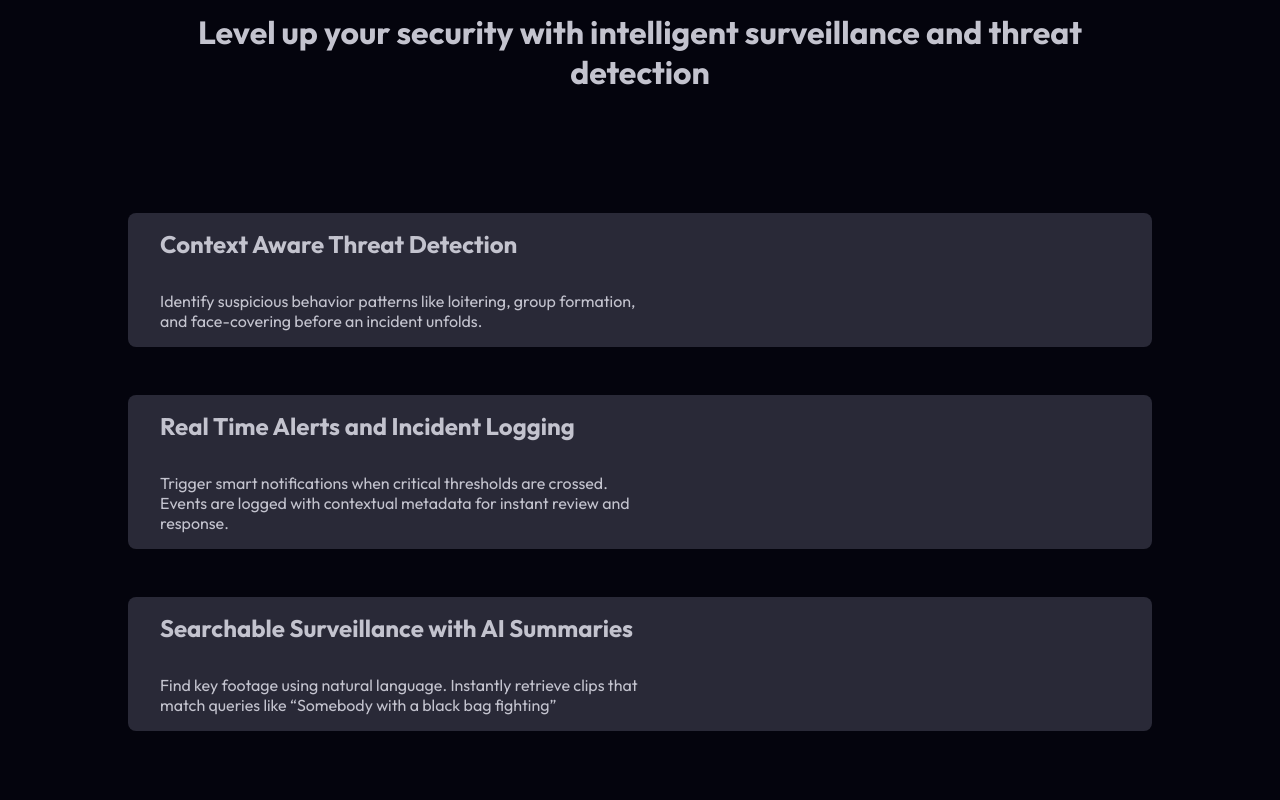
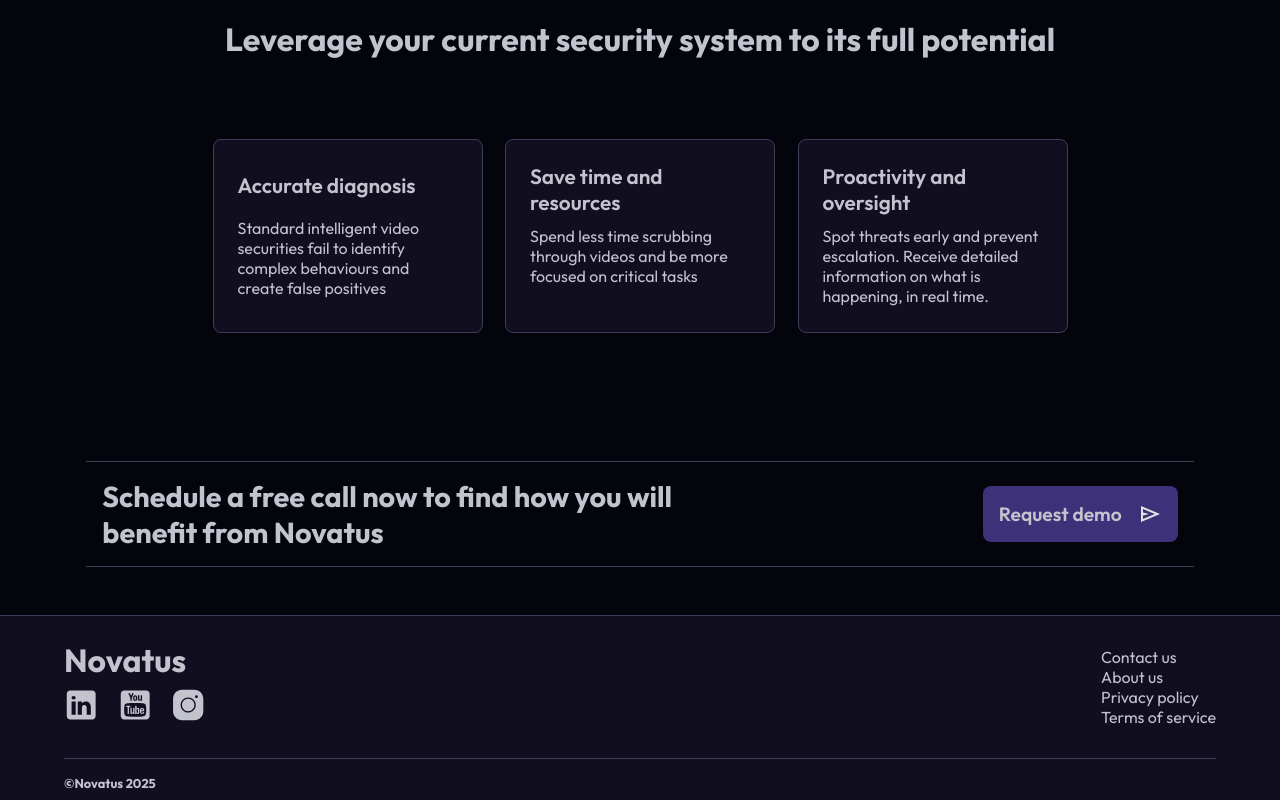
Before and after one commit to helauren42/ai-security-website, a React app in the folder FrontEnd/: page / in a window 1280 px wide. Shown: the part 1520-2320 px from the top of the page. Built offline with nearby package versions, Linux system fonts and the light colour scheme.

Commit message:
renamed capabilities section, changed beenefits cards, minor design tweaks

```diff
--- a/FrontEnd/src/CSS/Benefits.css
+++ b/FrontEnd/src/CSS/Benefits.css
@@ -46,7 +46,8 @@
 }
 
 .cards-container {
-  width: 100%;
+  width: auto;
+  max-width: 100vw;
   display: flex;
   flex-wrap: wrap;
   flex-direction: row;
--- a/FrontEnd/src/CSS/TripCardBlocks.css
+++ b/FrontEnd/src/CSS/Capabilities.css
@@ -1,25 +1,22 @@
 .tc-wrapper {
   height: auto;
-  min-height: 100vh;
-  display: grid;
-  place-items: center;
-  margin: 2rem 0;
-  margin-top: 5rem;
+  width: 100%;
+  display: flex;
+  flex-direction: column;
+  justify-content: space-around;
+  align-items: center;
 }
 
 .trip-card-section {
-  height: auto;
-  min-height: 100vh;
-  width: 80%;
+  max-width: 90%;
   display: flex;
   flex-direction: column;
   justify-content: space-evenly;
   align-items: center;
-  gap: 5rem;
-  margin: 0 3rem;
 }
 
 .trip-card-title {
+  max-width: 10%;
   color: var(--text-white);
   font-size: 2rem;
   text-align: center;
@@ -33,7 +30,6 @@
   justify-content: space-evenly;
   align-items: center;
   flex-direction: column;
-  gap: 3rem;
 }
 
 .classic-trip-card {
--- a/FrontEnd/src/CSS/Footer.css
+++ b/FrontEnd/src/CSS/Footer.css
@@ -1,5 +1,5 @@
 #footer-section {
-  height: 25vh;
+  height: auto;
   border-top: 0.07rem solid var(--blue-shadow);
   background-color: var(--blue-bg);
   display: flex;
@@ -15,7 +15,7 @@
   flex-direction: row;
   justify-content: space-between;
   align-items: center;
-  padding: 0 5%;
+  padding: 1.5rem 5%;
 }
 
 #company-socials {
--- a/FrontEnd/src/CSS/Navbar.css
+++ b/FrontEnd/src/CSS/Navbar.css
@@ -28,7 +28,7 @@
 
 .nav-menu {
   list-style: none;
-  font-size: 1.5rem;
+  font-size: 1.4rem;
   color: var(--text-white);
 }
 
@@ -67,7 +67,7 @@
 
 #navbar-demo {
   padding: 0.7rem 0.7rem;
-  font-size: 1.5rem;
+  font-size: 1.4rem;
 }
 
 @media(max-width: 550px) {
--- a/FrontEnd/src/JS/App.js
+++ b/FrontEnd/src/JS/App.js
@@ -4,7 +4,7 @@
 import { Header } from './Header'
 import { CallToAction } from './CallToAction';
 import { Footer } from './Footer';
-import { Capabilities } from './TripCardBlocks.js'
+import { Capabilities } from './Capabilities.js'
 import { Brief } from './Brief';
 import { Benefits } from './Benefits';
 
--- a/FrontEnd/src/JS/Benefits.js
+++ b/FrontEnd/src/JS/Benefits.js
@@ -9,7 +9,7 @@
         <div className="card">
           <h2>Accurate diagnosis</h2>
           <div className="card-p-cont">
-            <p>Standard intelligent video securities fail to identify complex behaviours and create false positives </p>
+            <p>Standard intelligent video securities fail to identify complex behaviours and create false positives</p>
           </div>
         </div>
         <div className="card">
@@ -24,10 +24,6 @@
             <p>Spot threats early and prevent escalation. Receive detailed information on what is happening, in real time.</p>
           </div>
         </div>
-        {/* <div className="card"> */}
-        {/*   <h2>Simplify Post-Event Analysis</h2> */}
-        {/*   <p>Quickly retrieve the footage you are looking for</p> */}
-        {/* </div> */}
       </div>
     </section >
   )
--- /dev/null
+++ b/FrontEnd/src/JS/Capabilities.js
@@ -0,0 +1,57 @@
+import { useEffect } from 'react'
+import '../CSS/Capabilities.css'
+import blackBagFigthingImg from '../IMAGES/black-bag-fighting.png'
+
+export const Capabilities = ({ screenWidth }) => {
+  useEffect(() => {
+    const cards = document.getElementsByClassName("capabilities")
+    let maxHeight = 0
+    for (let i = 0; i < cards.length; i++) {
+      cards[i].style.height = 'auto'
+      const height = cards[i].clientHeight
+      if (maxHeight < height)
+        maxHeight = height
+    }
+    for (let i = 0; i < cards.length; i++) {
+      cards[i].style.height = `${maxHeight * 1.12}px`
+    }
+  }, [screenWidth])
+  return (
+    <section className='tc-wrapper'>
+      <section className="trip-card-section">
+        {/* <h1 className="trip-card-title">Level up your security with intelligent surveillance and threat detection</h1> */}
+        {/* <div className="cards-cont"> */}
+        {/*   <div className="classic-trip-card"> */}
+        {/*     <div className="tc-text"> */}
+        {/*       <h2>Context Aware Threat Detection</h2> */}
+        {/*       <p>Identify suspicious behavior patterns like loitering, group formation, and face-covering before an incident unfolds. */}
+        {/*       </p> */}
+        {/*     </div> */}
+        {/*     <div className="tc-image"> */}
+        {/*     </div> */}
+        {/*   </div> */}
+        {/*   <div className="classic-trip-card"> */}
+        {/*     <div className="tc-text"> */}
+        {/*       <h2>Real Time Alerts and Incident Logging</h2> */}
+        {/*       <p>Trigger smart notifications when critical thresholds are crossed. Events are logged with contextual metadata for instant review and response. */}
+        {/*       </p> */}
+        {/*     </div> */}
+        {/*     <div className="tc-image"> */}
+        {/*       <img /> */}
+        {/*     </div> */}
+        {/*   </div> */}
+        {/*   <div className="classic-trip-card"> */}
+        {/*     <div className="tc-text"> */}
+        {/*       <h2>Searchable Surveillance with AI Summaries</h2> */}
+        {/*       <p>Find key footage using natural language. Instantly retrieve clips that match queries like “Somebody with a black bag fighting” */}
+        {/*       </p> */}
+        {/*     </div> */}
+        {/*     <div className="tc-image"> */}
+        {/*       <img /> */}
+        {/*     </div> */}
+        {/*   </div> */}
+        {/* </div> */}
+      </section >
+    </section>
+  )
+}
--- a/FrontEnd/src/JS/TripCardBlocks.js
+++ /dev/null
@@ -1,57 +0,0 @@
-import { useEffect } from 'react'
-import '../CSS/TripCardBlocks.css'
-import blackBagFigthingImg from '../IMAGES/black-bag-fighting.png'
-
-export const Capabilities = ({ screenWidth }) => {
-  useEffect(() => {
-    const cards = document.getElementsByClassName("capabilities")
-    let maxHeight = 0
-    for (let i = 0; i < cards.length; i++) {
-      cards[i].style.height = 'auto'
-      const height = cards[i].clientHeight
-      if (maxHeight < height)
-        maxHeight = height
-    }
-    for (let i = 0; i < cards.length; i++) {
-      cards[i].style.height = `${maxHeight * 1.12}px`
-    }
-  }, [screenWidth])
-  return (
-    <section className='page-section tc-wrapper'>
-      <section className="trip-card-section">
-        <h1 className="trip-card-title">Level up your security with intelligent surveillance and threat detection</h1>
-        <div className="cards-cont">
-          <div className="classic-trip-card">
-            <div className="tc-text">
-              <h2>Context Aware Threat Detection</h2>
-              <p>Identify suspicious behavior patterns like loitering, group formation, and face-covering before an incident unfolds.
-              </p>
-            </div>
-            <div className="tc-image">
-            </div>
-          </div>
-          <div className="classic-trip-card">
-            <div className="tc-text">
-              <h2>Real Time Alerts and Incident Logging</h2>
-              <p>Trigger smart notifications when critical thresholds are crossed. Events are logged with contextual metadata for instant review and response.
-              </p>
-            </div>
-            <div className="tc-image">
-              <img />
-            </div>
-          </div>
-          <div className="classic-trip-card">
-            <div className="tc-text">
-              <h2>Searchable Surveillance with AI Summaries</h2>
-              <p>Find key footage using natural language. Instantly retrieve clips that match queries like “Somebody with a black bag fighting”
-              </p>
-            </div>
-            <div className="tc-image">
-              <img />
-            </div>
-          </div>
-        </div>
-      </section >
-    </section>
-  )
-}
```
